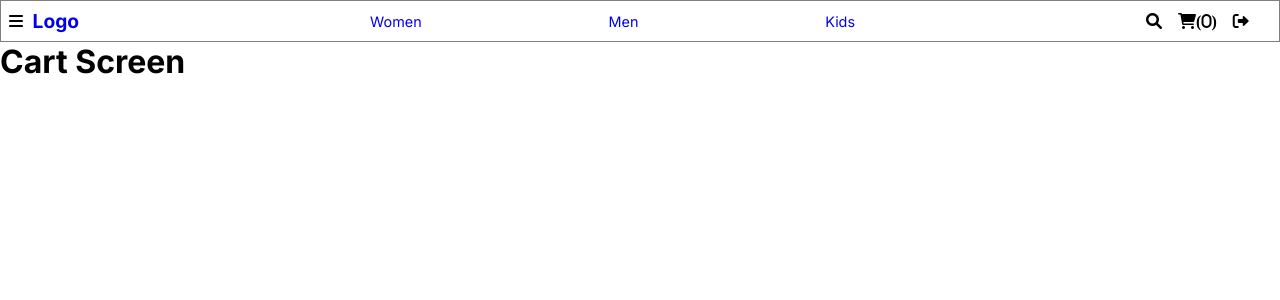
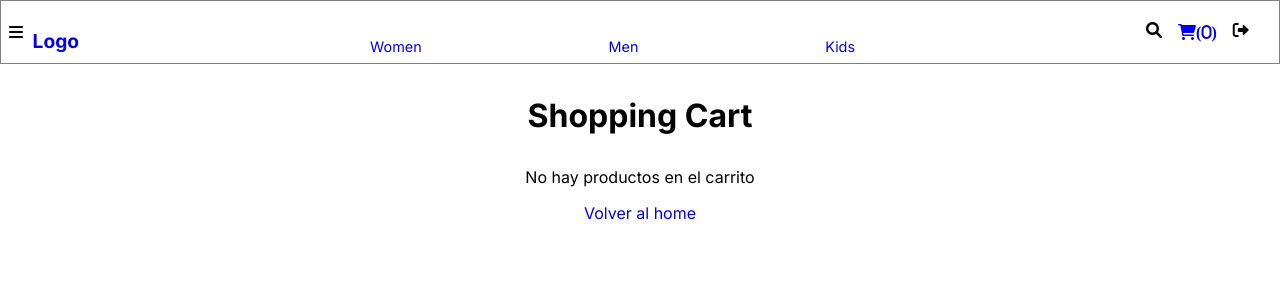
Before and after one commit to Santiagoq3/EcommerceReact, a React (Create React App) app: page /cart in a window 1280 px wide. Shown: the top 300 px of the page. Built offline with nearby package versions, Linux system fonts and the light colour scheme.

Commit message:
cart added

```diff
--- a/src/components/catalogo/Cart.js
+++ b/src/components/catalogo/Cart.js
@@ -1,9 +1,65 @@
-import React from 'react'
+import React, { useContext } from 'react'
+import { Link, NavLink } from 'react-router-dom'
+import  { cartContext } from '../../context/CartContext'
+import "./cart.css"
 
 export const Cart = () => {
+
+    const {Cart,removeItem,total} = useContext(cartContext)
+    console.log(total)
+    console.log(Cart)
+    console.log(Cart.length)
     return (
-        <div>
-            <h1>Cart Screen</h1>
+        <div className='cart'>
+            <h1>Shopping Cart</h1>
+            {
+
+                Cart.length > 0 ?
+
+                <ul>
+
+                   { Cart.map(item => {
+                        return <li className='cart_container'>
+                            <div className='cart_container-top'>
+
+                            <p className='cart_item-nombre'>{item.item.nombre}</p>
+                            <p>$ {item.item.precio}</p>
+
+                            </div>
+                            <p>descripcion: {item.item.descripcion}</p>
+                            <div className='cart_container-bottom'>
+                                <p>Cantidad: {item.quantity}</p>
+                                <button onClick={() => removeItem(item.item._id)}>Remove</button>
+                            </div>
+                        </li>
+                    })}
+                    <div className='cart_comprar'>
+
+                        <div className='cart_comprar_total'>
+
+                            <p>Total</p>
+                            <p>$ {total}</p>
+                        </div>
+                        <button className='cart_btn-comprar'>
+                            Terminar compra
+                        </button>
+                        <Link to="/" className='cart_continuar-comprando' >
+                            <p>o Continuar Comprando</p>
+                        </Link>
+                    </div>
+                </ul>
+
+
+                : <div className='cart_vacio'>
+                     <p>No hay productos en el carrito</p>
+                     <Link to="/">Volver al home</Link>
+
+                </div>
+
+            }
+
+
+
         </div>
     )
 }
--- a/src/components/catalogo/ItemDetail.js
+++ b/src/components/catalogo/ItemDetail.js
@@ -9,7 +9,7 @@ export const ItemDetail = ({Productos}) => {
     const [loader, setloader] = useState(true)
     const {data,loading} = Productos;
     const {producto} =data;
-    const {addItem,Cart} = useContext(cartContext)
+    const {addItem,Cart,yaexiste} = useContext(cartContext)
 
     const onAdd = (contador)=>{
         const {data,loading} = Productos;
@@ -18,9 +18,6 @@ export const ItemDetail = ({Productos}) => {
 
         addItem(producto,contador)
     }
-
-    console.log(Cart)
-
 
 
 
@@ -56,7 +53,7 @@ export const ItemDetail = ({Productos}) => {
                         {producto.descripcion}
                         </p>
                     </div>
-
+                    {yaexiste && <p>El producto ya existe en el carrito</p>}
                 </div>
             }
 
--- /dev/null
+++ b/src/components/catalogo/cart.css
@@ -0,0 +1,75 @@
+
+
+.cart{
+
+    height: 100vh;
+    width: 100%;
+    display: flex;
+    flex-direction: column;
+    align-items: center;
+}
+
+h1{
+    margin-top: 1em;
+}
+
+ul{
+    width: 50%;
+    margin-top: 2em;
+}
+
+.cart_container{
+    border: 2px solid #ccc;
+    margin-top: 1em;
+    width: 100%;
+    padding: 1em;
+    border-left: none;
+    border-right: none;
+}
+
+.cart_container-top{
+    display: flex;
+    justify-content: space-between;
+    font-weight: 700;
+}
+
+.cart_item-nombre{
+}
+
+.cart_container-bottom{
+    margin-top: 1em;
+    display: flex;
+    justify-content: space-between;
+}
+
+.cart_vacio{
+    text-align: center;
+    margin-top: 2em;
+}
+
+.cart_vacio p{
+    margin-bottom: 1em;
+}
+
+.cart_comprar{
+
+    width: 100%;
+    margin-top: 2em;
+}
+
+.cart_comprar_total{
+    display: flex;
+    justify-content: space-between;
+}
+
+.cart_btn-comprar{
+    width: 100%;
+    margin-top: 1em;
+    padding: 0.5em;
+}
+
+.cart_continuar-comprando p{
+    margin-top: 1em;
+    text-align: center;
+
+}
--- a/src/components/ui/Navbar.js
+++ b/src/components/ui/Navbar.js
@@ -18,9 +18,13 @@ const Navbar = () => {
                 </ul>
                 <div className="nav__icons">
                     <i className="fas fa-search"></i>
-                    <i className="fas fa-shopping-cart">
-                        <span>({Cart.length})</span>
-                    </i>
+                    <Link to="/cart">
+
+                        <i className="fas fa-shopping-cart">
+                            <span>({Cart.length})</span>
+                        </i>
+
+                    </Link>
                     <i class="fas fa-sign-out-alt"></i>
                 </div>
             </nav>
--- a/src/context/CartContext.js
+++ b/src/context/CartContext.js
@@ -1,5 +1,5 @@
 
-import React, { useState } from 'react';
+import React, { useEffect, useState } from 'react';
 
 export const cartContext  = React.createContext({});
 
@@ -11,22 +11,38 @@ const CartContext = ({children}) => {
 
 
     const [Cart, setCart] = useState([]);
-
+    const [total, setTotal] = useState(0);
+    const [yaexiste, setYaexiste] = useState(false);
 
     const addItem = (item,quantity)=>{
+        if(isInCart(item)){
+            setYaexiste(true)
+            setTimeout(() => {
+                setYaexiste(false)
+            }, 3000);
+        }else{
 
-        setCart([...Cart, {
-            item,
-            quantity
-        }])
+            setCart([...Cart, {
+                item,
+                quantity
+            }])
+        }
 
     }
 
+    useEffect(()=>{
+        checkTotal()
+
+    },[Cart])
+
+
+    console.log(Cart)
 
     const removeItem = (id)=>{
 
-
-        setCart(Cart.filter(item => item.id !== id))
+        // console.log(id)
+        // console.log(Cart.)
+        setCart(Cart.filter(item => item.item._id !== id))
 
     }
 
@@ -34,12 +50,20 @@ const CartContext = ({children}) => {
         setCart([])
     }
 
-
-    const isInCart = ()=>{
-
+    const checkTotal = ()=>{
+        let checkTotal = 0;
+        Cart.map(item => {
+            checkTotal = checkTotal +(item.item.precio * item.quantity)
+            setTotal(checkTotal)
+        })
     }
 
-  return <CartProvider value={{Cart,addItem,removeItem,clear}}>
+
+    const isInCart = (item)=>{
+        return Cart.some(producto => producto.item._id === item._id )
+    }
+
+  return <CartProvider value={{Cart,addItem,removeItem,clear,total,yaexiste}}>
 
     {children}
 
```
Also changed, not shown: package.json (+7 -1 lines), 2 other files (tests, documents, lock files or other folders).
